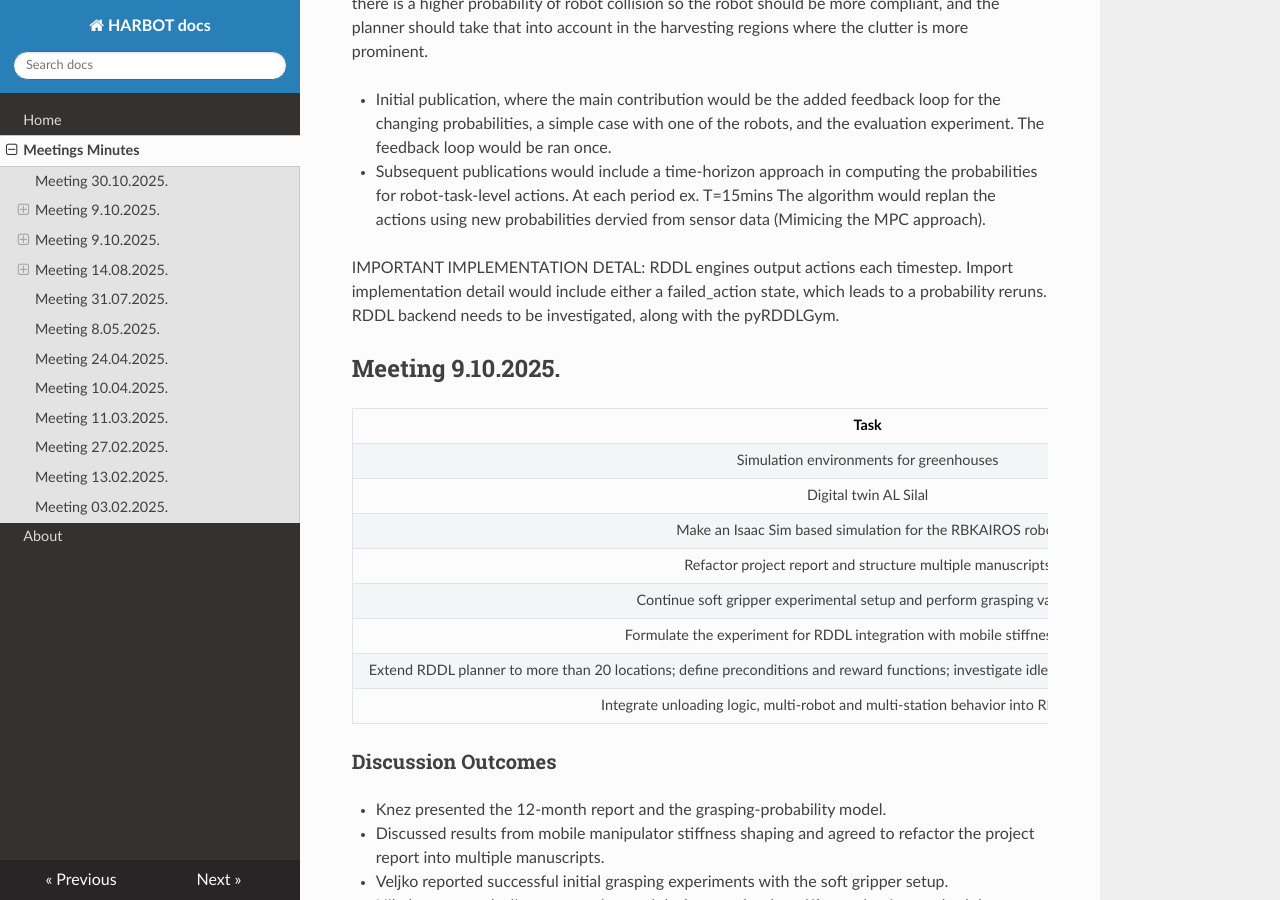
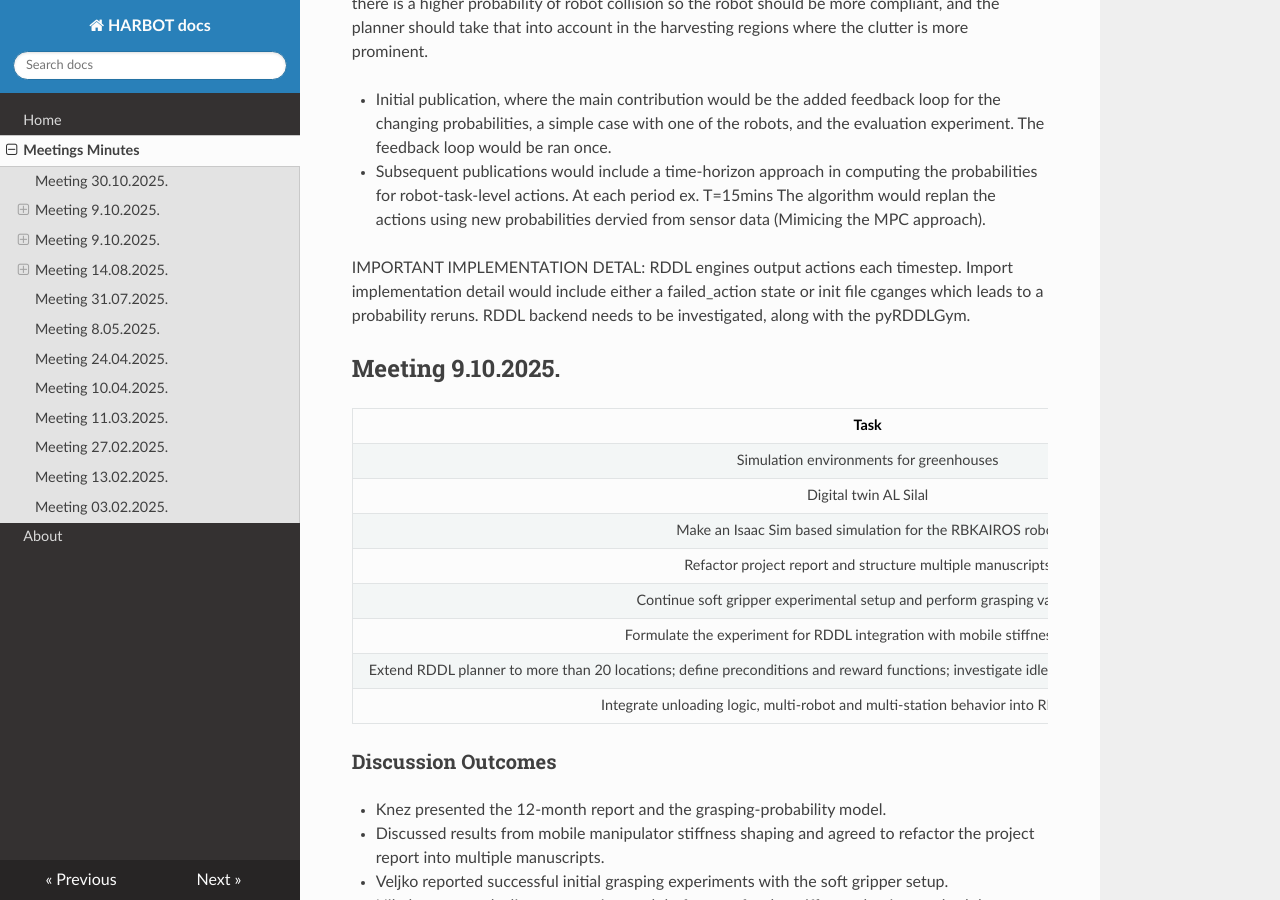
Before and after one commit to etfrobotics/HARBOT, an MkDocs documentation site: the page built from docs/logs.md, in a window 1280 px wide and 900 px high, scrolled down 752 px. Built offline with MkDocs 1.6.1, drawn with Linux system fonts in a browser that asks for light colours; nearby versions of some CDN libraries.

Commit message:
Update logs.md

```diff
--- a/docs/logs.md
+++ b/docs/logs.md
@@ -29,7 +29,7 @@ and the evaluation experiment. The feedback loop would be ran once.
 - Subsequent publications would include a time-horizon approach in computing the probabilities for robot-task-level actions. At each period ex. T=15mins The algorithm would
 replan the actions using new probabilities dervied from sensor data (Mimicing the MPC approach).
 
-IMPORTANT IMPLEMENTATION DETAL: RDDL engines output actions each timestep. Import implementation detail would include either a failed_action state, which leads to a probability reruns.
+IMPORTANT IMPLEMENTATION DETAL: RDDL engines output actions each timestep. Import implementation detail would include either a failed_action state or init file cganges which leads to a probability reruns.
 RDDL backend needs to be investigated, along with the pyRDDLGym.
 
 
```
